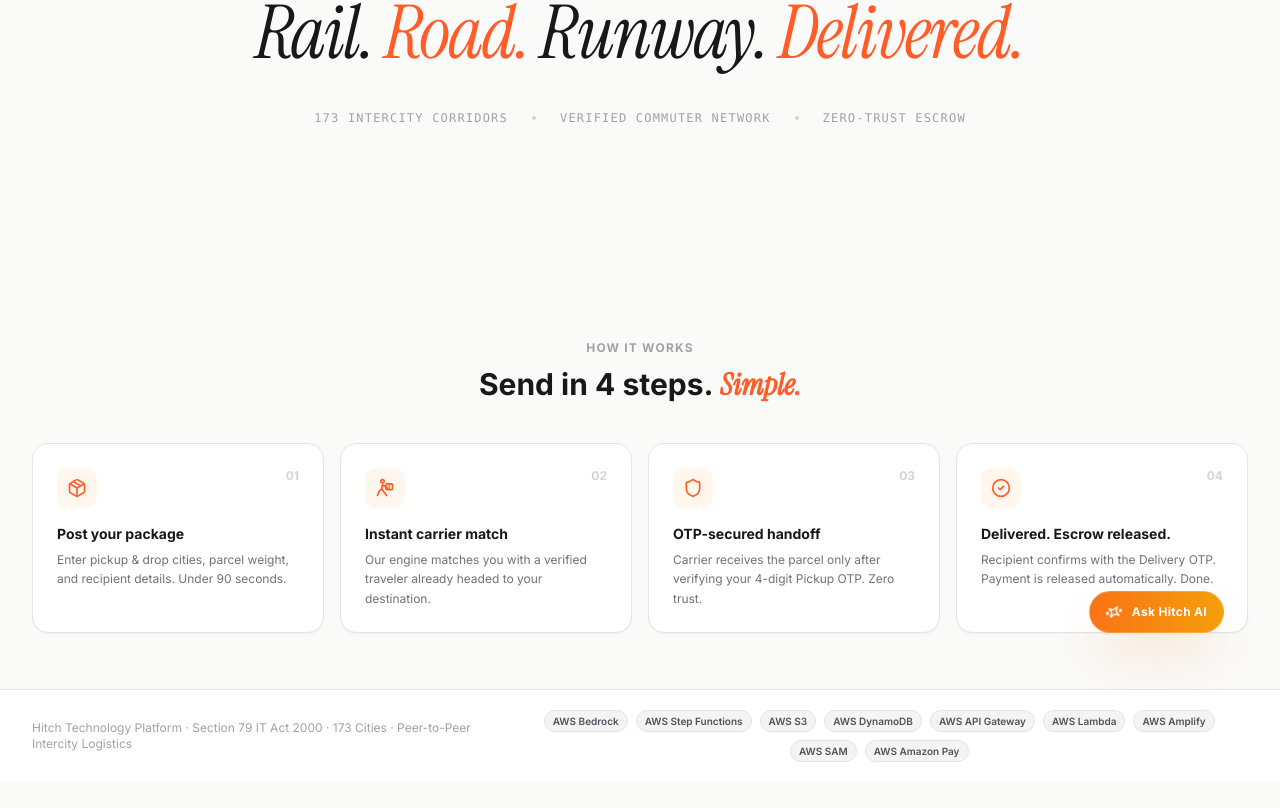
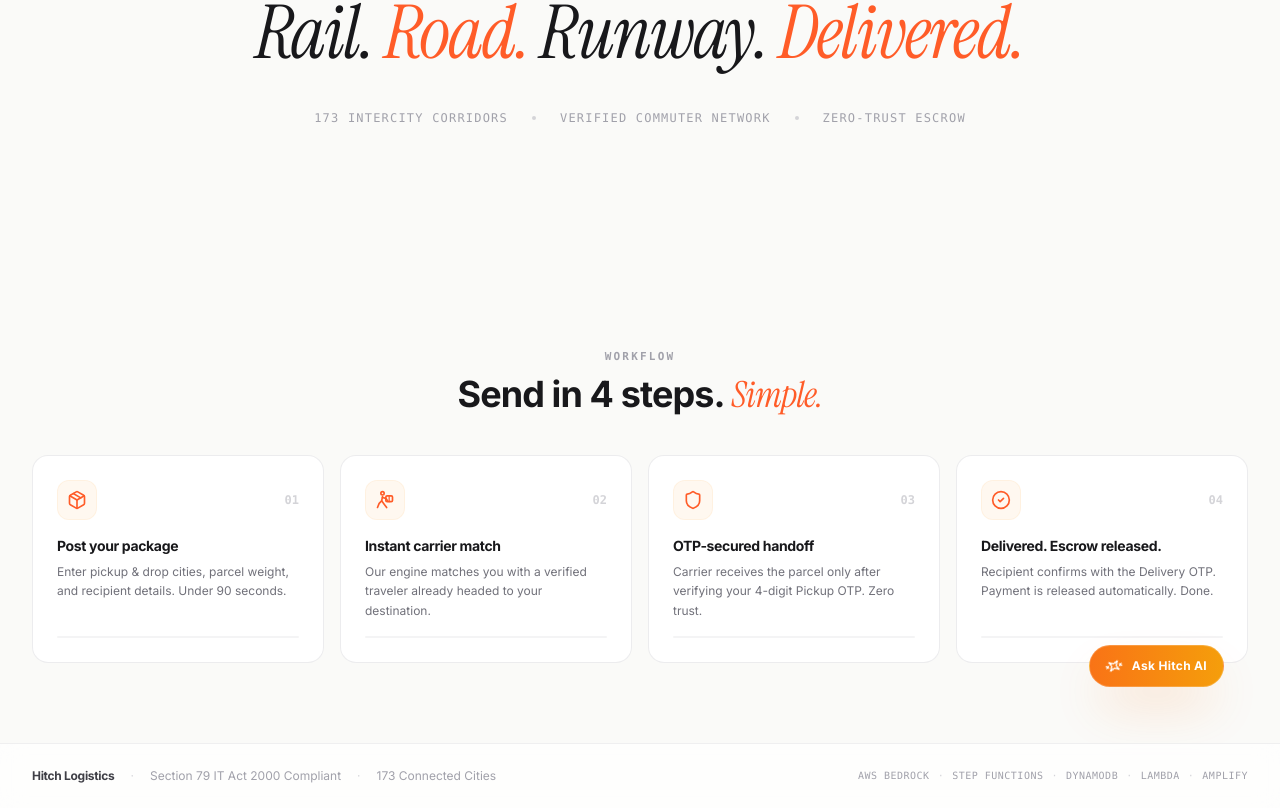
Before and after one commit to supreetpatil79/Hitch, a React (Vite) app in the folder frontend/: page / in a window 1280 px wide. Shown: the part 1208-2016 px from the top of the page. Before the commit the page ends 1990 px from the top, so only its background shows below. Built offline with nearby package versions, Linux system fonts and the light colour scheme.

Commit message:
style(ui): unified minimalist design across How It Works, footer, and platform layout

```diff
--- a/frontend/src/App.jsx
+++ b/frontend/src/App.jsx
@@ -268,14 +268,26 @@ export default function App() {
         })}
       </div>
 
-      {/* Footer */}
-      <footer className="bg-white border-t border-zincBorder py-5 mb-16 md:mb-0">
-        <div className="max-w-7xl mx-auto px-4 sm:px-6 lg:px-8 flex flex-col sm:flex-row items-center justify-between gap-3 text-xs text-zinc-400">
-          <span>Hitch Technology Platform · Section 79 IT Act 2000 · 173 Cities · Peer-to-Peer Intercity Logistics</span>
-          <div className="flex items-center gap-2 flex-wrap justify-center">
-            {["Bedrock","Step Functions","S3","DynamoDB","API Gateway","Lambda","Amplify","SAM","Amazon Pay"].map(s => (
-              <span key={s} className="px-2 py-0.5 bg-zinc-100 text-zinc-600 rounded-full border border-zinc-200 font-semibold text-[10px]">AWS {s}</span>
-            ))}
+      {/* Minimalist Footer */}
+      <footer className="bg-white/70 backdrop-blur-md border-t border-zinc-200/60 py-6 mb-16 md:mb-0">
+        <div className="max-w-7xl mx-auto px-4 sm:px-6 lg:px-8 flex flex-col md:flex-row items-center justify-between gap-4 text-xs text-zinc-400">
+          <div className="flex flex-col sm:flex-row items-center gap-2 sm:gap-4 text-center sm:text-left">
+            <span className="font-bold text-zinc-700 tracking-tight">Hitch Logistics</span>
+            <span className="hidden sm:inline-block text-zinc-300">·</span>
+            <span>Section 79 IT Act 2000 Compliant</span>
+            <span className="hidden sm:inline-block text-zinc-300">·</span>
+            <span>173 Connected Cities</span>
+          </div>
+          <div className="font-mono text-[10px] text-zinc-400 tracking-wider uppercase flex items-center gap-2 flex-wrap justify-center">
+            <span>AWS Bedrock</span>
+            <span className="text-zinc-300">·</span>
+            <span>Step Functions</span>
+            <span className="text-zinc-300">·</span>
+            <span>DynamoDB</span>
+            <span className="text-zinc-300">·</span>
+            <span>Lambda</span>
+            <span className="text-zinc-300">·</span>
+            <span>Amplify</span>
           </div>
         </div>
       </footer>
--- a/frontend/src/components/SenderPortal.jsx
+++ b/frontend/src/components/SenderPortal.jsx
@@ -807,28 +807,34 @@ export default function SenderPortal({ shipments, activeShipmentId, onAddShipmen
       <ScrollTagline />
 
       {/* How it works */}
-      <div className="pt-6 pb-6">
+      <div className="pt-8 pb-12">
         <div className="text-center mb-10">
-          <span className="text-xs font-bold uppercase tracking-widest text-zinc-400">How it works</span>
-          <h2 className="text-3xl font-bold text-zinc-900 mt-2">
-            Send in 4 steps. <span className="font-display italic text-hitchOrange">Simple.</span>
+          <span className="text-[11px] font-mono font-bold uppercase tracking-[0.2em] text-zinc-400">Workflow</span>
+          <h2 className="text-3xl sm:text-4xl font-bold text-zinc-900 mt-2 tracking-tight">
+            Send in 4 steps. <span className="font-display italic font-normal text-hitchOrange">Simple.</span>
           </h2>
         </div>
         <div className="grid grid-cols-1 sm:grid-cols-2 lg:grid-cols-4 gap-4">
-          {HOW_IT_WORKS.map(item => {
+          {HOW_IT_WORKS.map((item, idx) => {
             const Icon = item.icon;
             return (
-              <div key={item.n} className="bg-white rounded-2xl border border-zinc-200 shadow-sm p-6 space-y-4 hover:shadow-md transition-all">
-                <div className="flex items-start justify-between">
-                  <div className="w-10 h-10 rounded-xl bg-orange-50 text-hitchOrange flex items-center justify-center">
-                    <Icon className="w-5 h-5" />
+              <div
+                key={item.n}
+                className="group bg-white/90 hover:bg-white rounded-2xl border border-zinc-200/70 hover:border-zinc-300 p-6 space-y-4 shadow-2xs hover:shadow-lg hover:shadow-zinc-900/5 transition-all duration-300 flex flex-col justify-between"
+              >
+                <div>
+                  <div className="flex items-center justify-between mb-4">
+                    <div className="w-10 h-10 rounded-xl bg-orange-50/80 border border-orange-100/60 text-hitchOrange flex items-center justify-center transition-transform group-hover:scale-105">
+                      <Icon className="w-5 h-5" />
+                    </div>
+                    <span className="font-mono text-xs font-bold text-zinc-300 group-hover:text-hitchOrange transition-colors">
+                      {item.n}
+                    </span>
                   </div>
-                  <span className="text-xs font-bold text-zinc-300">{item.n}</span>
+                  <h3 className="font-bold text-zinc-900 text-sm tracking-tight">{item.title}</h3>
+                  <p className="text-xs text-zinc-500 mt-1.5 leading-relaxed font-normal">{item.desc}</p>
                 </div>
-                <div>
-                  <p className="font-bold text-zinc-900 text-sm">{item.title}</p>
-                  <p className="text-xs text-zinc-500 mt-1.5 leading-relaxed">{item.desc}</p>
-                </div>
+                <div className="h-0.5 w-full bg-zinc-100 group-hover:bg-orange-200 transition-colors rounded-full" />
               </div>
             );
           })}
```
